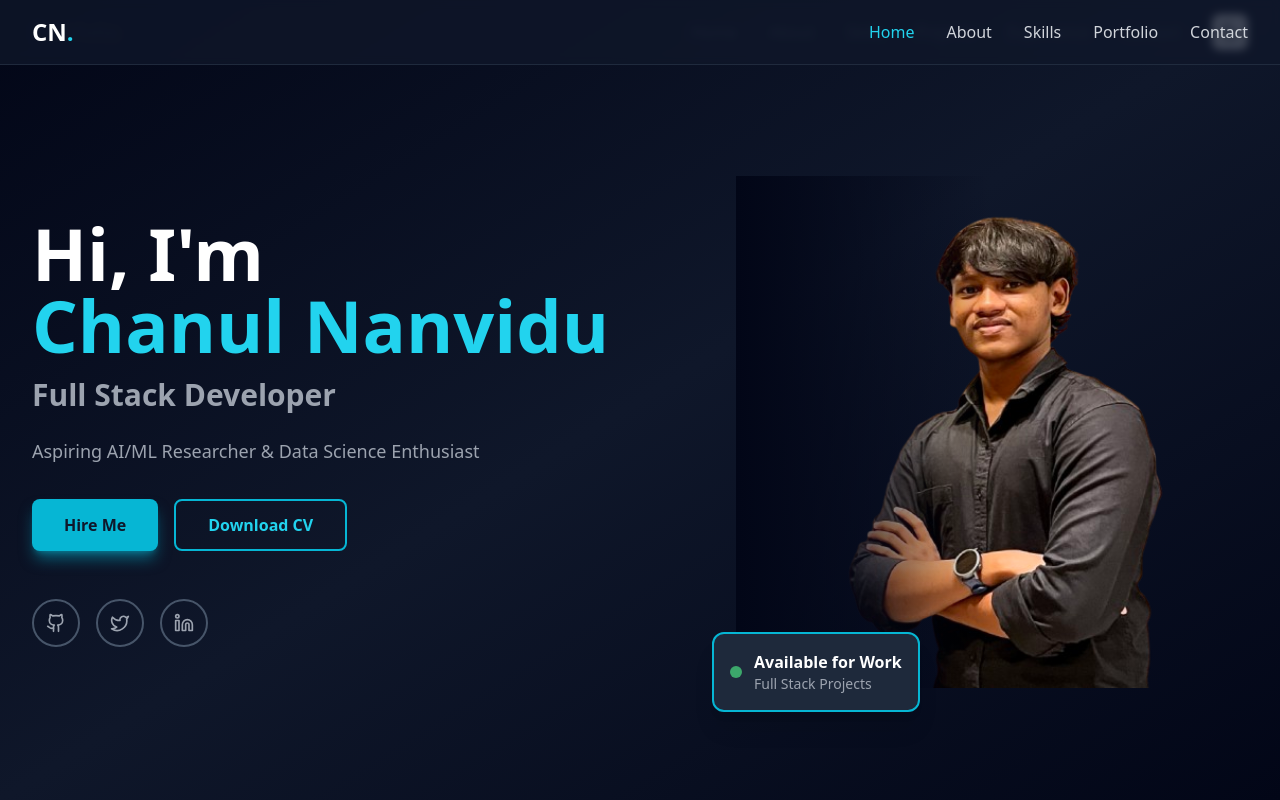
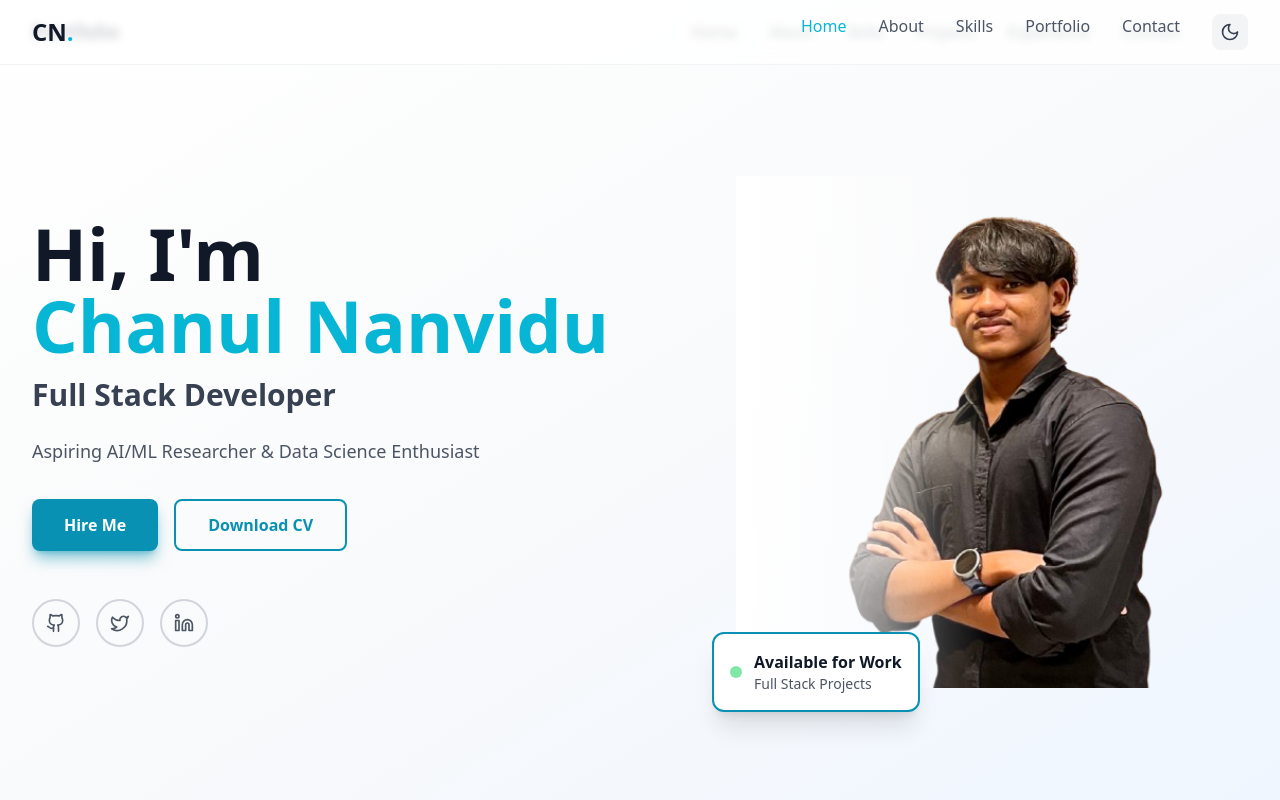
Before and after one commit to chanul26/my-portfolio, a React (Vite) app: page / in a window 1280 px wide. Shown: the top 800 px of the page. Built offline with nearby package versions, Linux system fonts and the light colour scheme.

Commit message:
theme changed

```diff
--- a/components/Hero.tsx
+++ b/components/Hero.tsx
@@ -1,9 +1,11 @@
 import { useState, useEffect } from 'react';
-import { Github, Linkedin, Twitter } from 'lucide-react';
+import { Github, Linkedin, Twitter, Moon, Sun } from 'lucide-react';
+import { useTheme } from '../context/useTheme';
 
 export default function Hero() {
   const [isVisible, setIsVisible] = useState(false);
   const [activeSection, setActiveSection] = useState('home');
+  const { theme, toggleTheme } = useTheme();
 
   useEffect(() => {
     setIsVisible(true);
@@ -61,13 +63,23 @@ export default function Hero() {
   };
 
   return (
-    <div className="min-h-screen bg-gradient-to-br from-slate-950 via-slate-900 to-slate-950">
+    <div className={`min-h-screen transition-colors duration-300 ${
+      theme === 'light'
+        ? 'bg-gradient-to-br from-white via-gray-50 to-blue-50'
+        : 'bg-gradient-to-br from-slate-950 via-slate-900 to-slate-950'
+    }`}>
       {/* Navigation */}
-      <nav className="fixed top-0 left-0 right-0 z-50 bg-slate-900/80 backdrop-blur-sm border-b border-slate-700/50">
+      <nav className={`fixed top-0 left-0 right-0 z-50 backdrop-blur-sm border-b transition-colors duration-300 ${
+        theme === 'light'
+          ? 'bg-white/80 border-gray-200/50'
+          : 'bg-slate-900/80 border-slate-700/50'
+      }`}>
         <div className="max-w-7xl mx-auto px-6 lg:px-8">
           <div className="flex items-center justify-between h-16">
-            <div className="text-2xl font-bold text-white">
-              CN<span className="text-cyan-400">.</span>
+            <div className={`text-2xl font-bold transition-colors ${
+              theme === 'light' ? 'text-gray-900' : 'text-white'
+            }`}>
+              CN<span className="text-cyan-500">.</span>
             </div>
             <div className="hidden md:flex space-x-8">
               <a
@@ -75,7 +87,9 @@ export default function Hero() {
                 onClick={(e) => scrollToSection(e, 'home')}
                 className={`transition-colors ${
                   activeSection === 'home'
-                    ? 'text-cyan-400'
+                    ? 'text-cyan-500'
+                    : theme === 'light'
+                      ? 'text-gray-600 hover:text-gray-900'
                       : 'text-gray-300 hover:text-white'
                 }`}
               >
@@ -86,7 +100,9 @@ export default function Hero() {
                 onClick={(e) => scrollToSection(e, 'about')}
                 className={`transition-colors ${
                   activeSection === 'about'
-                    ? 'text-cyan-400'
+                    ? 'text-cyan-500'
+                    : theme === 'light'
+                      ? 'text-gray-600 hover:text-gray-900'
                       : 'text-gray-300 hover:text-white'
                 }`}
               >
@@ -97,7 +113,9 @@ export default function Hero() {
                 onClick={(e) => scrollToSection(e, 'skills')}
                 className={`transition-colors ${
                   activeSection === 'skills'
-                    ? 'text-cyan-400'
+                    ? 'text-cyan-500'
+                    : theme === 'light'
+                      ? 'text-gray-600 hover:text-gray-900'
                       : 'text-gray-300 hover:text-white'
                 }`}
               >
@@ -108,7 +126,9 @@ export default function Hero() {
                 onClick={(e) => scrollToSection(e, 'projects')}
                 className={`transition-colors ${
                   activeSection === 'projects'
-                    ? 'text-cyan-400'
+                    ? 'text-cyan-500'
+                    : theme === 'light'
+                      ? 'text-gray-600 hover:text-gray-900'
                       : 'text-gray-300 hover:text-white'
                 }`}
               >
@@ -119,12 +139,25 @@ export default function Hero() {
                 onClick={(e) => scrollToSection(e, 'contact')}
                 className={`transition-colors ${
                   activeSection === 'contact'
-                    ? 'text-cyan-400'
+                    ? 'text-cyan-500'
+                    : theme === 'light'
+                      ? 'text-gray-600 hover:text-gray-900'
                       : 'text-gray-300 hover:text-white'
                 }`}
               >
                 Contact
               </a>
+              <button
+                onClick={toggleTheme}
+                className={`p-2 rounded-lg transition-colors ${
+                  theme === 'light'
+                    ? 'bg-gray-100 hover:bg-gray-200 text-gray-700 hover:text-cyan-600'
+                    : 'bg-slate-800 hover:bg-slate-700 text-gray-300 hover:text-cyan-400'
+                }`}
+                aria-label="Toggle theme"
+              >
+                {theme === 'light' ? <Moon size={20} /> : <Sun size={20} />}
+              </button>
             </div>
           </div>
         </div>
@@ -140,13 +173,19 @@ export default function Hero() {
                 isVisible ? 'opacity-100 translate-x-0' : 'opacity-0 -translate-x-10'
               }`}
             >
-              <h1 className="text-5xl md:text-6xl xl:text-7xl font-bold text-white mb-4 leading-tight">
-                Hi, I'm <span className="whitespace-nowrap text-cyan-400">Chanul Nanvidu</span>
+              <h1 className={`text-5xl md:text-6xl xl:text-7xl font-bold mb-4 leading-tight transition-colors ${
+                theme === 'light' ? 'text-gray-900' : 'text-white'
+              }`}>
+                Hi, I'm <span className="whitespace-nowrap text-cyan-500">Chanul Nanvidu</span>
               </h1>
-              <h2 className="text-2xl md:text-3xl text-gray-400 font-semibold mb-6">
+              <h2 className={`text-2xl md:text-3xl font-semibold mb-6 transition-colors ${
+                theme === 'light' ? 'text-gray-700' : 'text-gray-400'
+              }`}>
                 Full Stack Developer
               </h2>
-              <p className="text-gray-400 text-lg leading-relaxed mb-8 max-w-xl">
+              <p className={`text-lg leading-relaxed mb-8 max-w-xl transition-colors ${
+                theme === 'light' ? 'text-gray-600' : 'text-gray-400'
+              }`}>
                 Aspiring AI/ML Researcher & Data Science Enthusiast
               </p>
 
@@ -154,13 +193,21 @@ export default function Hero() {
               <div className="flex flex-wrap gap-4 mb-12">
                 <button
                   onClick={scrollToContact}
-                  className="px-8 py-3 bg-cyan-500 hover:bg-cyan-400 text-slate-900 font-semibold rounded-lg transition-all transform hover:scale-105 shadow-lg shadow-cyan-500/50"
+                  className={`px-8 py-3 font-semibold rounded-lg transition-all transform hover:scale-105 shadow-lg ${
+                    theme === 'light'
+                      ? 'bg-cyan-600 hover:bg-cyan-700 text-white shadow-cyan-600/50'
+                      : 'bg-cyan-500 hover:bg-cyan-400 text-slate-900 shadow-cyan-500/50'
+                  }`}
                 >
                   Hire Me
                 </button>
                 <button
                   onClick={handleDownloadCV}
-                  className="px-8 py-3 border-2 border-cyan-500 text-cyan-400 hover:bg-cyan-500/10 rounded-lg transition-all font-semibold"
+                  className={`px-8 py-3 border-2 rounded-lg transition-all font-semibold ${
+                    theme === 'light'
+                      ? 'border-cyan-600 text-cyan-600 hover:bg-cyan-50'
+                      : 'border-cyan-500 text-cyan-400 hover:bg-cyan-500/10'
+                  }`}
                 >
                   Download CV
                 </button>
@@ -172,7 +219,11 @@ export default function Hero() {
                   href="https://github.com/yourusername"
                   target="_blank"
                   rel="noopener noreferrer"
-                  className="w-12 h-12 rounded-full border-2 border-slate-600 flex items-center justify-center text-gray-400 hover:text-cyan-400 hover:border-cyan-400 transition-all"
+                  className={`w-12 h-12 rounded-full border-2 flex items-center justify-center transition-all ${
+                    theme === 'light'
+                      ? 'border-gray-300 text-gray-600 hover:text-cyan-600 hover:border-cyan-500'
+                      : 'border-slate-600 text-gray-400 hover:text-cyan-400 hover:border-cyan-400'
+                  }`}
                 >
                   <Github size={20} />
                 </a>
@@ -180,7 +231,11 @@ export default function Hero() {
                   href="https://twitter.com/yourusername"
                   target="_blank"
                   rel="noopener noreferrer"
-                  className="w-12 h-12 rounded-full border-2 border-slate-600 flex items-center justify-center text-gray-400 hover:text-cyan-400 hover:border-cyan-400 transition-all"
+                  className={`w-12 h-12 rounded-full border-2 flex items-center justify-center transition-all ${
+                    theme === 'light'
+                      ? 'border-gray-300 text-gray-600 hover:text-cyan-600 hover:border-cyan-500'
+                      : 'border-slate-600 text-gray-400 hover:text-cyan-400 hover:border-cyan-400'
+                  }`}
                 >
                   <Twitter size={20} />
                 </a>
@@ -188,7 +243,11 @@ export default function Hero() {
                   href="https://linkedin.com/in/yourusername"
                   target="_blank"
                   rel="noopener noreferrer"
-                  className="w-12 h-12 rounded-full border-2 border-slate-600 flex items-center justify-center text-gray-400 hover:text-cyan-400 hover:border-cyan-400 transition-all"
+                  className={`w-12 h-12 rounded-full border-2 flex items-center justify-center transition-all ${
+                    theme === 'light'
+                      ? 'border-gray-300 text-gray-600 hover:text-cyan-600 hover:border-cyan-500'
+                      : 'border-slate-600 text-gray-400 hover:text-cyan-400 hover:border-cyan-400'
+                  }`}
                 >
                   <Linkedin size={20} />
                 </a>
@@ -217,14 +276,23 @@ export default function Hero() {
                         const parent = e.currentTarget.parentElement;
                         if (parent) {
                           e.currentTarget.style.display = 'none';
+                          if (theme === 'light') {
+                            parent.classList.add('bg-gradient-to-br', 'from-gray-200', 'to-gray-300', 'flex', 'items-center', 'justify-center');
+                            parent.innerHTML = '<span class="text-gray-700 text-8xl font-bold">CN</span>';
+                          } else {
                             parent.classList.add('bg-gradient-to-br', 'from-slate-700', 'to-slate-900', 'flex', 'items-center', 'justify-center');
                             parent.innerHTML = '<span class="text-white text-8xl font-bold">CN</span>';
+                          }
                         }
                       }}
                     />
 
-                    {/* Dark Overlay from Left */}
-                    <div className="absolute inset-0 bg-gradient-to-r from-slate-950 via-transparent to-transparent pointer-events-none"></div>
+                    {/* Overlay from Left */}
+                    <div className={`absolute inset-0 bg-gradient-to-r pointer-events-none transition-colors ${
+                      theme === 'light'
+                        ? 'from-white via-transparent to-transparent'
+                        : 'from-slate-950 via-transparent to-transparent'
+                    }`}></div>
 
                     {/* Cyan Accent Lines - Diagonal across face */}
 
@@ -232,12 +300,24 @@ export default function Hero() {
                 </div>
 
                 {/* Floating Badge */}
-                <div className="absolute -bottom-6 -left-6 bg-slate-800 border-2 border-cyan-500 rounded-xl p-4 shadow-xl z-20">
+                <div className={`absolute -bottom-6 -left-6 border-2 border-cyan-500 rounded-xl p-4 shadow-xl z-20 transition-colors ${
+                  theme === 'light'
+                    ? 'bg-white border-cyan-600'
+                    : 'bg-slate-800 border-cyan-500'
+                }`}>
                   <div className="flex items-center space-x-3">
                     <div className="w-3 h-3 bg-green-400 rounded-full animate-pulse"></div>
                     <div>
-                      <p className="text-white font-semibold">Available for Work</p>
-                      <p className="text-gray-400 text-sm">Full Stack Projects</p>
+                      <p className={`font-semibold transition-colors ${
+                        theme === 'light' ? 'text-gray-900' : 'text-white'
+                      }`}>
+                        Available for Work
+                      </p>
+                      <p className={`text-sm transition-colors ${
+                        theme === 'light' ? 'text-gray-600' : 'text-gray-400'
+                      }`}>
+                        Full Stack Projects
+                      </p>
                     </div>
                   </div>
                 </div>
```
Lines whose indentation alone changed are shown as unchanged.
